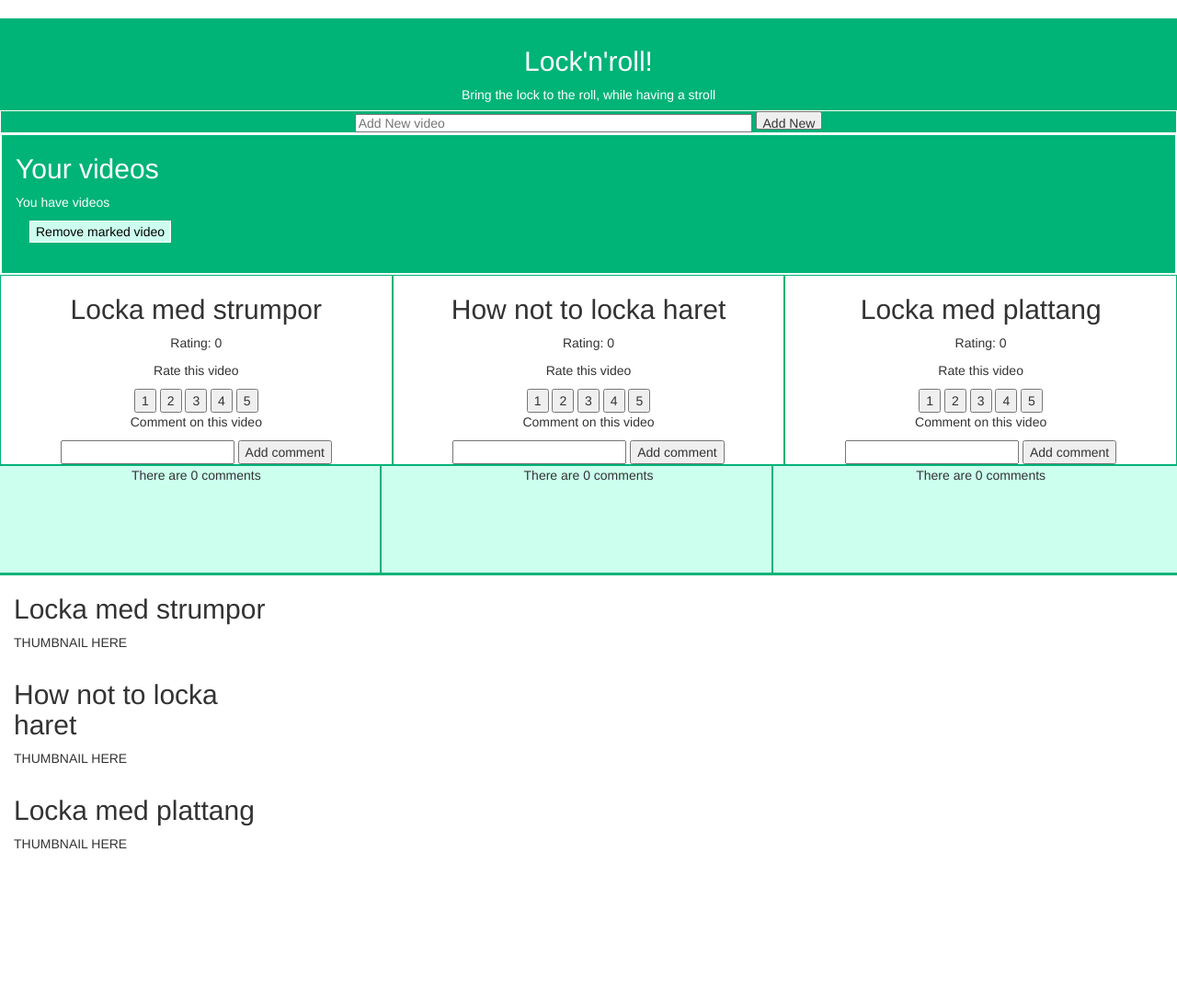
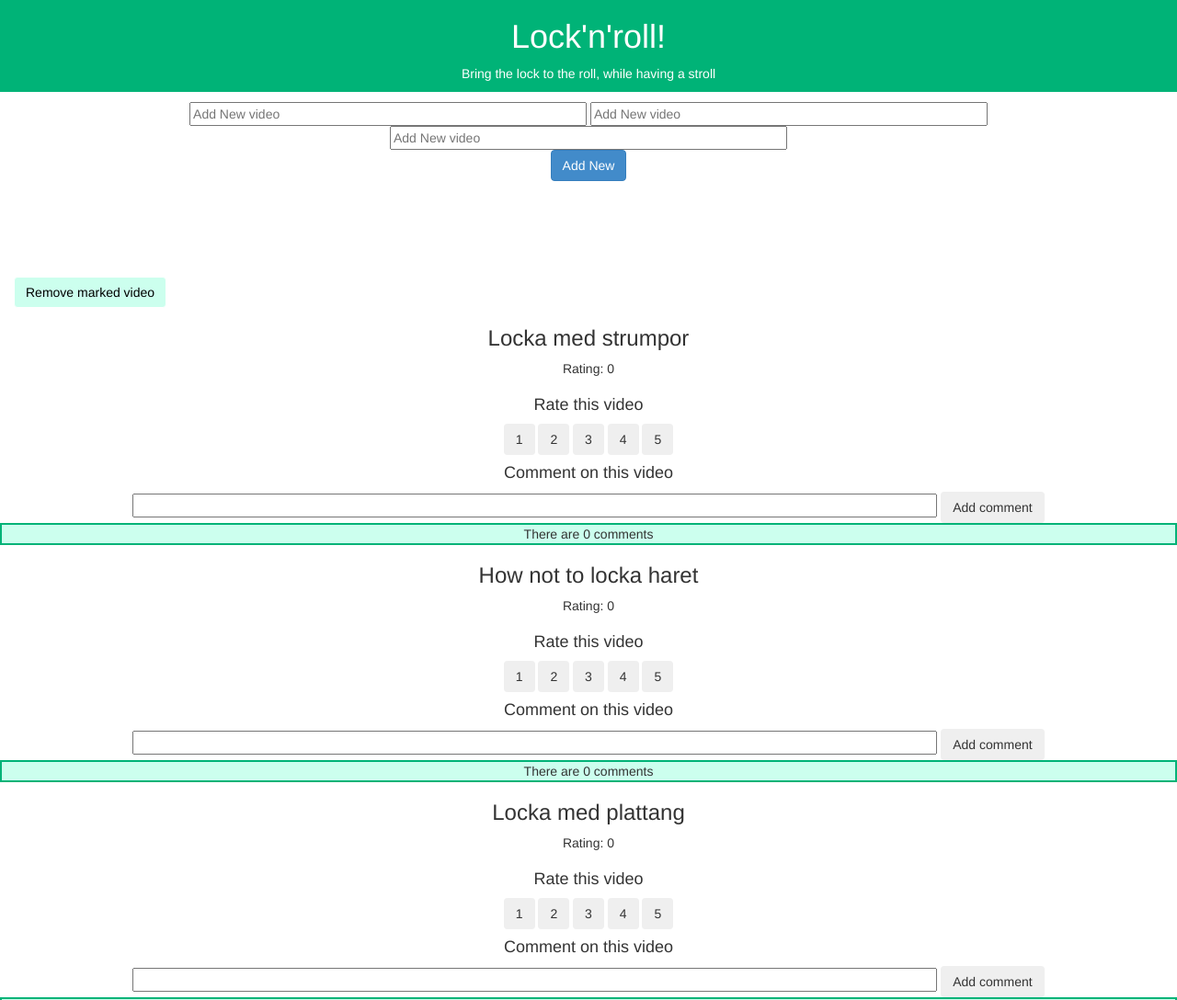
Before and after one commit to runhem/mopub16_lab2, a plain HTML site: page index.html in a window 1280 px wide. Shown: the top 1088 px of the page at 92% size. Before the commit the page ends 938 px from the top, so only its background shows below. Drawn offline with nearby package versions, Linux system fonts and the light colour scheme; a script that the page names is missing.

Commit message:
Funkar i telefon typ

```diff
--- a/index.html
+++ b/index.html
@@ -2,6 +2,10 @@
 <html>
 <head>
     <title>Shake that App!</title>
+    <meta name="viewport" content="initial-scale=1.0">
+    <meta charset="utf-8">
+    <meta name="apple-mobile-web-app-capable" content="yes">
+
     <link rel="stylesheet" href="style.css">
     <link rel="stylesheet" href="bootstrap/dist/css/bootstrap.min.css">
 
@@ -17,60 +21,66 @@
 
 <body ng-app="myApp" ng-controller="videoCtrl">
 	<div id="container">
-		<div id="header">
-			<h2>Lock'n'roll!</h2>
+
+		<div id="header" class="col-md-12 col-xs-12">
+			<h1>Lock'n'roll!</h1>
 			<p>Bring the lock to the roll, while having a stroll</p>
 		</div>
 
-		<!-- form to add new entires -->
-		<div id="adding">
+	<!--form to add new entires -->
+		<div id="adding" class="col-md-12 col-xs-12">
 			<form ng-submit="addVideo()">
-			    <input type="text" ng-model="videoInput" size="50" placeholder="Add New video">
-			    <input type="submit" value="Add New">
+			    <input class="videoInput" type="text" ng-model="input" size="50" placeholder="Add New video">
+			   	<input class="videoInput" type="text" ng-model="input" size="50" placeholder="Add New video">
+			    <input class="videoInput" type="text" ng-model="input" size="50" placeholder="Add New video">
+
+			    <div class="col-xs-12"><input class="btn btn-primary" type="submit" value="Add New"></div>
 			</form>
 		</div>
 
 		<!-- list entries -->
-		<div id="allVideos" class="col-md-12">
+		<div id="allVideos" class="col-md-12 col-xs-12">
 			<h2>Your videos</h2>
 			<p>You have {{videoList.length}} videos</p>
-			<div ng-repeat="x in videoList" class="video col-md-2">
+			<div ng-repeat="x in videoList" class="video">
 		   		<input type="checkbox" ng-model="x.done" />
 		   		<span ng-bind="x.videoText"></span>
 			</div>
-			<div class="col-md-12">
-				<button id="removeButton" ng-click="removeVideo()">Remove marked video</button>
+			<div >
+				<button id="removeButton" class="btn" ng-click="removeVideo()">Remove marked video</button>
 			</div>
 		</div>
 
 
 		<!-- You can use 'youtube-video' as an element or attribute. -->
-		<div class="col-md-4 bigVideos" ng-repeat="video in videos">
-			<div class="row">
-				<h2>{{video.title}}</h2>
+		<div class="bigVideos col-md-12 col-xs-12" ng-repeat="video in videos">
+
+				<h3>{{video.title}}</h3>
 				<p>Rating: {{video.ratingSum}}</p>
 				<youtube-video video-id="video.id"></youtube-video>
+
 				<div class="row">
-					<p>Rate this video</p>
+					<h4>Rate this video</h4>
 
-					<button class="ratingButton" type="button" ng-click="addRating(1, video)">1</button>
-					<button class="ratingButton" type="button" ng-click="addRating(2, video)">2</button>
-					<button class="ratingButton" type="button" ng-click="addRating(3, video)">3</button>
-					<button class="ratingButton" type="button" ng-click="addRating(4, video)">4</button>
-					<button class="ratingButton" type="button" ng-click="addRating(5, video)">5</button>
+					<button class="btn" type="button" ng-click="addRating(1, video)">1</button>
+					<button class="btn" type="button" ng-click="addRating(2, video)">2</button>
+					<button class="btn" type="button" ng-click="addRating(3, video)">3</button>
+					<button class="btn" type="button" ng-click="addRating(4, video)">4</button>
+					<button class="btn" type="button" ng-click="addRating(5, video)">5</button>
 				</div>
-				<div class="row">
-			  		<p>Comment on this video</p>
-			  		<input type="text" ng-model="comment">
-			  		<input type="submit" value="Add comment" ng-click="addComment(comment, video.id)">
+
+				<div>
+			  		<h4>Comment on this video</h4>
+			  		<input type="text" class="input" ng-model="comment">
+			  		<input type="submit" value="Add comment" class="btn" ng-click="addComment(comment, video.id)">
 			  	</div>
+
 			  	<div class="row commentField">
 			  		There are {{video.comments.length}} comments
 			  		<div ng-repeat="comment in video.comments" class="comments">
 			  			<p>Comment: {{comment}}
-			  				<button type="button" ng-click="removeComment($index,video)">X</button>
+			  				<button type="button" class="btn" ng-click="removeComment($index,video)">X</button>
 			  			</p>
-			  		</div>
 			  		</div>
 			  	</div>
 		</div>
@@ -83,11 +93,7 @@
 				</div>
 			</div>
 		</div>
+
 	</div>
-	</div>
-</div>
-
-
-
 </body>
 </html>
--- a/style.css
+++ b/style.css
@@ -1,57 +1,44 @@
 
-body{
-	background-color: #00b377;
-}
 #container{
 	background-color: #00b377;
 }
+
 #header{
 	background-color:#00b377;
-	height: 100px;
 	color: white;
 	text-align: center;
 }
-#header h2{
-	padding-top: 30px;
 
+#adding{
+	border-top: 1px solid white;
+	border-bottom: 1px solid white;
+	text-align: center;
+	padding:10px;
 }
 
-#adding{
-	border: 1px solid white;
-	text-align: center;
+.input{
+	margin-bottom:5px;
+	width:70%;
 }
 
-#adding input{
-	height: 20px;
-	margin-bottom: 0px;
-}
 #allVideos{
-	border: 2px solid white;
-	background-color: #00b377;
-	height:120px;
 	color: white;
 	margin: 0px;
-	padding-bottom: 150px;
 }
 
 .bigVideos{
-	border: 1px solid #00b377;
-	text-align: center;
+	text-align: center
+}
 
-
-}
 .commentField{
-	height: 120px;
 	background-color: #ccffee;
 	border: 2px solid #00b377;
 	margin-right: 0px;
 	overflow: scroll;
 }
+
 .comments{
 	background-color: white;
-}
-.ratingButton:hover{
-	background-color: #00b377;
 }
 
 #removeButton{
@@ -59,3 +46,7 @@ body{
 	color: black;
 	border: 1px solid white;
 }
+
+h3{
+	color:white;
+}
```
Lines whose indentation alone changed are shown as unchanged.
